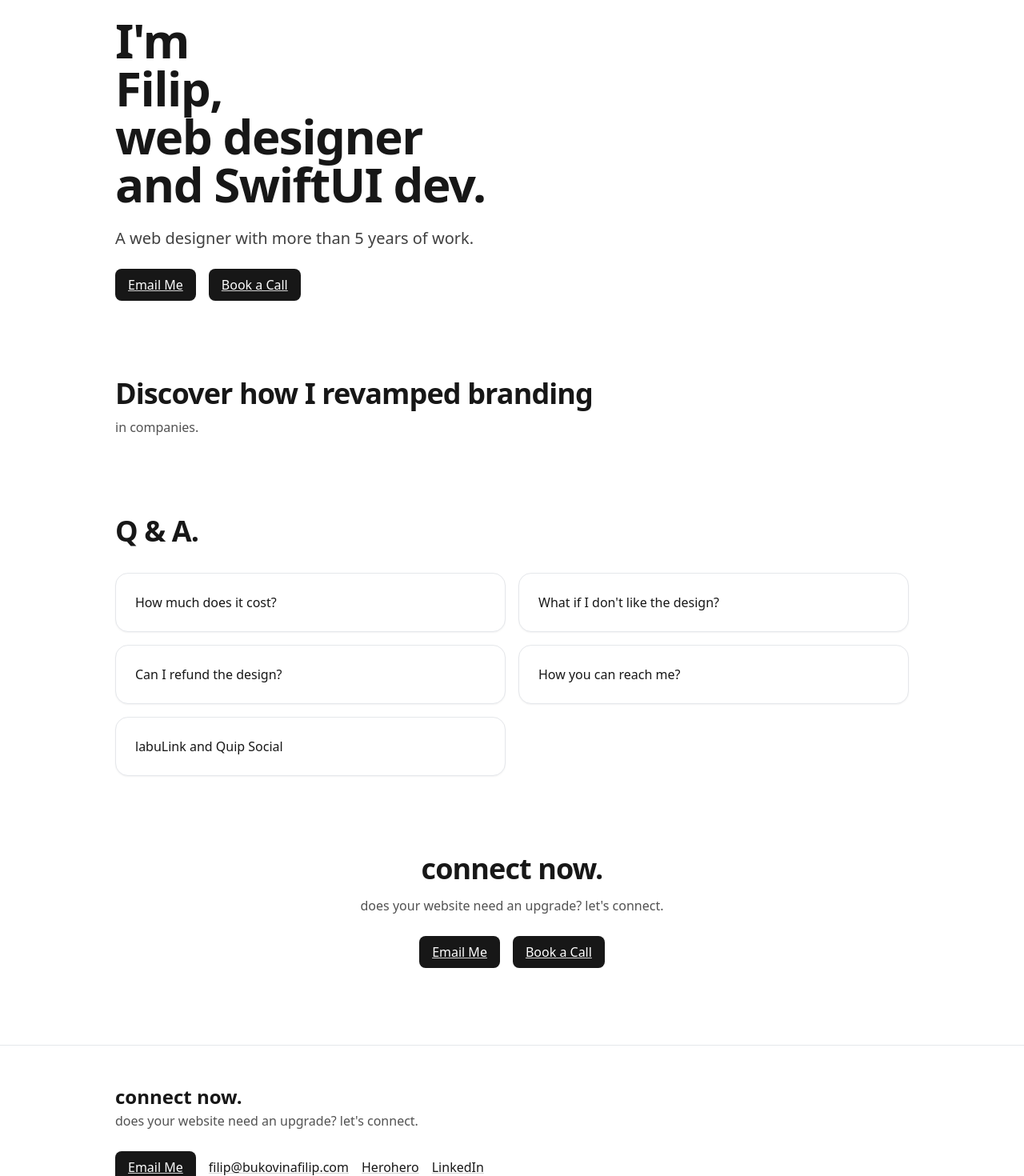
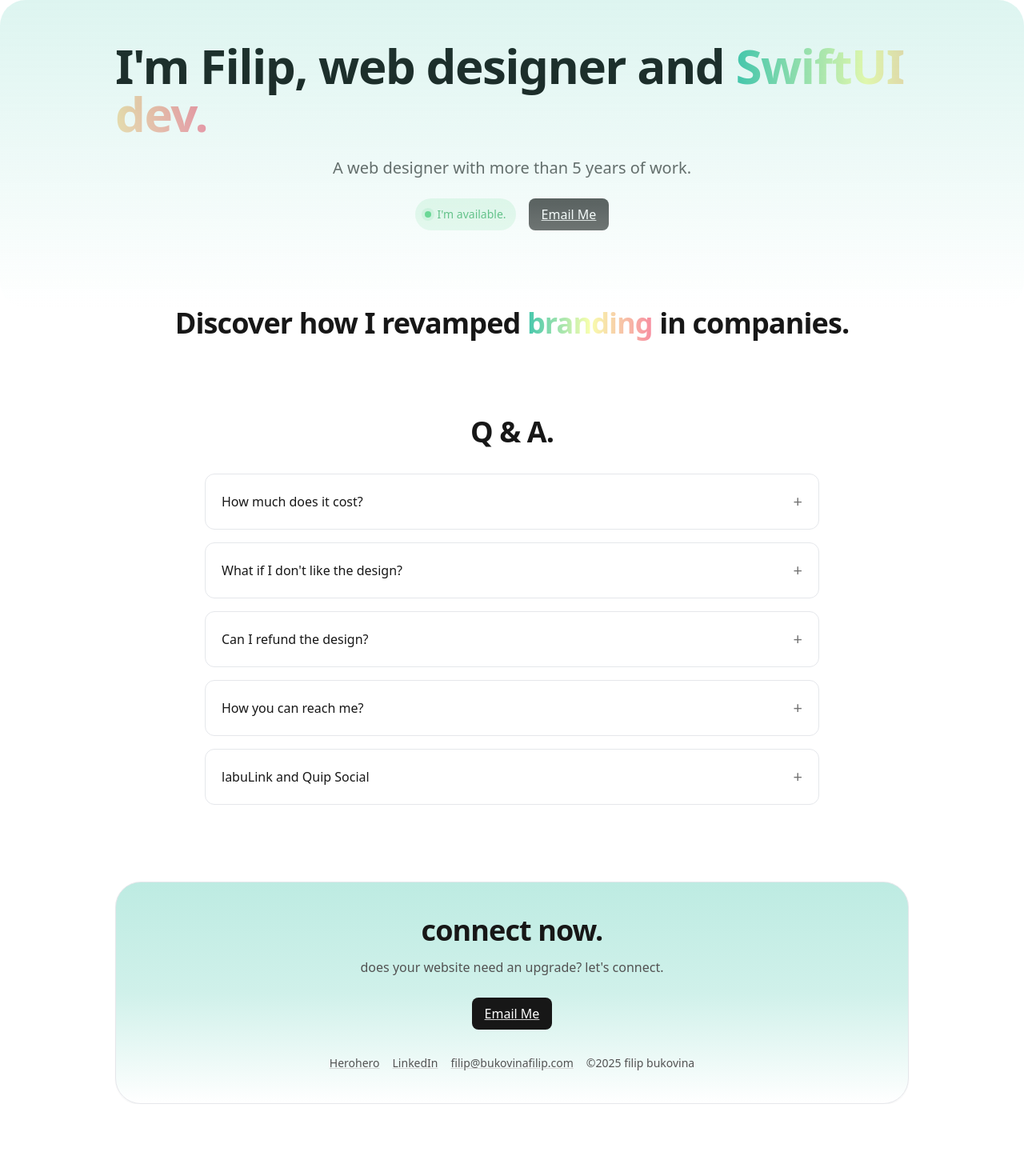
Before and after one commit to FBukovina/bukovinafilip-next, a Next.js app: page / in a window 1280 px wide. Shown: the part 101-1571 px from the top of the page at 80% size. After the commit the page ends 1481 px from the top, so only its background shows below. Built offline with nearby package versions, Linux system fonts and the light colour scheme.

Commit message:
Úprava stylů a struktury komponent pro zlepšení designu domovské stránky. Přidání nových CSS utilit pro gradienty a designové prvky, včetně aktualizace sekcí s informacemi a kontaktními odkazy. Vylepšení komponenty QnA pro interaktivní zobrazení otázek a odpovědí.

```diff
--- a/app/globals.css
+++ b/app/globals.css
@@ -37,3 +37,40 @@ p  { @apply leading-7; }
   @apply rounded-2xl border bg-white shadow-sm hover:shadow-md transition;
 }
 .footer-link { @apply underline hover:no-underline; }
+
+/* Custom utilities for home design */
+.text-gradient {
+  background: linear-gradient(90deg, #43c6ac 0%, #f8ffae 50%, #f78ca0 100%);
+  -webkit-background-clip: text;
+  background-clip: text;
+  color: transparent;
+}
+
+.pill {
+  @apply inline-flex items-center gap-2 rounded-full px-3 py-1 text-sm;
+  background: rgba(34, 197, 94, 0.15);
+  color: #16a34a;
+}
+.pill-dot {
+  @apply inline-block w-2 h-2 rounded-full;
+  background-color: #22c55e;
+  box-shadow: 0 0 0 4px rgba(34, 197, 94, 0.15);
+}
+
+.hero-swoosh {
+  position: absolute;
+  left: 0;
+  right: 0;
+  bottom: -6rem;
+  height: 24rem;
+  margin-left: auto;
+  margin-right: auto;
+  max-width: 96rem;
+  border-radius: 2rem;
+  background: linear-gradient(180deg, rgba(67,198,172,0.18) 0%, rgba(67,198,172,0.12) 35%, rgba(255,255,255,0.6) 100%);
+  filter: blur(0.2px);
+}
+
+.gradient-surface {
+  background: linear-gradient(180deg, rgba(67,198,172,0.35) 0%, rgba(67,198,172,0.25) 50%, rgba(255,255,255,0.65) 100%);
+}
--- a/app/page.tsx
+++ b/app/page.tsx
@@ -4,22 +4,39 @@ import QnA from '@/components/QnA'
 export default function Page() {
   return (
     <>
-      <section className="container mt-16 grid gap-6">
-        <h1>I'm<br/>Filip,<br/>web designer<br/>and SwiftUI dev.</h1>
-        <p className="text-xl text-neutral-700 max-w-2xl">A web designer with more than 5 years of work.</p>
-        <div className="flex gap-4">
-          <a className="button" href="mailto:hello@bukovinafilip.com">Email Me</a>
-          <a className="button" href="https://calendly.com" target="_blank" rel="noreferrer">Book a Call</a>
+      <section className="relative">
+        <div className="container mt-24 grid gap-6">
+          <h1 className="text-center md:text-left">I'm Filip, web designer and <span className="text-gradient">SwiftUI dev.</span></h1>
+          <p className="text-xl text-neutral-700 max-w-2xl md:text-center md:mx-auto">A web designer with more than 5 years of work.</p>
+          <div className="flex gap-4 justify-center">
+            <span className="pill"><span className="pill-dot"/> I'm available.</span>
+            <a className="button" href="mailto:hello@bukovinafilip.com">Email Me</a>
+          </div>
         </div>
+        <div className="hero-swoosh" aria-hidden="true" />
       </section>
 
-      <section className="container my-24">
-        <h2 className="mb-2">Discover how I revamped branding</h2>
-        <p className="text-neutral-600">in companies.</p>
+      <section className="container my-24 text-center">
+        <h2 className="mb-2">Discover how I revamped <span className="text-gradient">branding</span> in companies.</h2>
       </section>
 
       <QnA />
-      <CTA title="connect now." subtitle="does your website need an upgrade? let's connect." />
+
+      <section className="container my-16">
+        <div className="rounded-[32px] gradient-surface p-10 text-center border shadow-sm">
+          <h2 className="text-4xl font-semibold">connect <span className="lowercase">now.</span></h2>
+          <p className="mt-3 text-neutral-600">does your website need an upgrade? let's connect.</p>
+          <div className="mt-6 flex justify-center">
+            <a className="button" href="mailto:hello@bukovinafilip.com">Email Me</a>
+          </div>
+          <div className="mt-8 flex flex-wrap gap-4 justify-center text-sm text-neutral-600">
+            <a href="https://herohero.co" target="_blank" rel="noreferrer" className="footer-link">Herohero</a>
+            <a href="https://www.linkedin.com" target="_blank" rel="noreferrer" className="footer-link">LinkedIn</a>
+            <a href="mailto:filip@bukovinafilip.com" className="footer-link">filip@bukovinafilip.com</a>
+            <span>©2025 filip bukovina</span>
+          </div>
+        </div>
+      </section>
     </>
   )
 }
--- a/components/Footer.tsx
+++ b/components/Footer.tsx
@@ -1,21 +1,5 @@
-import Link from 'next/link'
-
 export default function Footer() {
   return (
-    <footer className="border-t mt-24">
-      <div className="container py-12 grid gap-6">
-        <div>
-          <h3 className="text-2xl font-semibold">connect <span className="lowercase">now.</span></h3>
-          <p className="text-neutral-600">does your website need an upgrade? let's connect.</p>
-        </div>
-        <div className="flex flex-wrap gap-4 items-center">
-          <a href="mailto:hello@bukovinafilip.com" className="button">Email Me</a>
-          <a href="mailto:hello@bukovinafilip.com" className="footer-link">filip@bukovinafilip.com</a>
-          <a href="https://herohero.co" target="_blank" rel="noreferrer" className="footer-link">Herohero</a>
-          <a href="https://www.linkedin.com" target="_blank" rel="noreferrer" className="footer-link">LinkedIn</a>
-        </div>
-        <p className="text-sm text-neutral-500">©2025 filip bukovina</p>
-      </div>
-    </footer>
+    <footer className="mt-24" />
   )
 }
--- a/components/QnA.tsx
+++ b/components/QnA.tsx
@@ -1,17 +1,42 @@
+"use client"
+import { useState } from 'react'
+
+const DATA = [
+  { q: 'How much does it cost?', a: 'Every project is different. After a short call I will send you a fixed price.' },
+  { q: "What if I don't like the design?", a: 'We iterate in small steps so there are no surprises. You will see progress continuously.' },
+  { q: 'Can I refund the design?', a: 'If the design does not meet the agreed goals, I offer a fair refund policy.' },
+  { q: 'How you can reach me?', a: 'Email me at filip@bukovinafilip.com or message me on LinkedIn/Herohero.' },
+  { q: 'labuLink and Quip Social', a: 'Selected projects I worked on in the past years.' },
+]
+
+function Item({ q, a }: { q: string; a: string }){
+  const [open, setOpen] = useState(false)
+  return (
+    <li className="border rounded-xl overflow-hidden bg-white">
+      <button
+        onClick={() => setOpen(v => !v)}
+        className="w-full flex items-center justify-between text-left p-5 hover:bg-neutral-50"
+        aria-expanded={open}
+      >
+        <span className="font-medium">{q}</span>
+        <span className="text-xl text-neutral-500">{open ? '−' : '+'}</span>
+      </button>
+      {open && (
+        <div className="px-5 pb-5 text-neutral-700">
+          {a}
+        </div>
+      )}
+    </li>
+  )
+}
+
 export default function QnA(){
-  const questions = [
-    "How much does it cost?",
-    "What if I don't like the design?",
-    "Can I refund the design?",
-    "How you can reach me?",
-    "labuLink and Quip Social"
-  ]
   return (
     <section className="container my-24">
-      <h2 className="text-4xl font-semibold">Q &amp; A.</h2>
-      <ul className="mt-8 grid md:grid-cols-2 gap-4">
-        {questions.map((q) => (
-          <li key={q} className="card p-6">{q}</li>
+      <h2 className="text-4xl font-semibold text-center">Q &amp; A.</h2>
+      <ul className="mt-8 grid gap-4 max-w-3xl mx-auto">
+        {DATA.map(({q, a}) => (
+          <Item key={q} q={q} a={a} />
         ))}
       </ul>
     </section>
```
